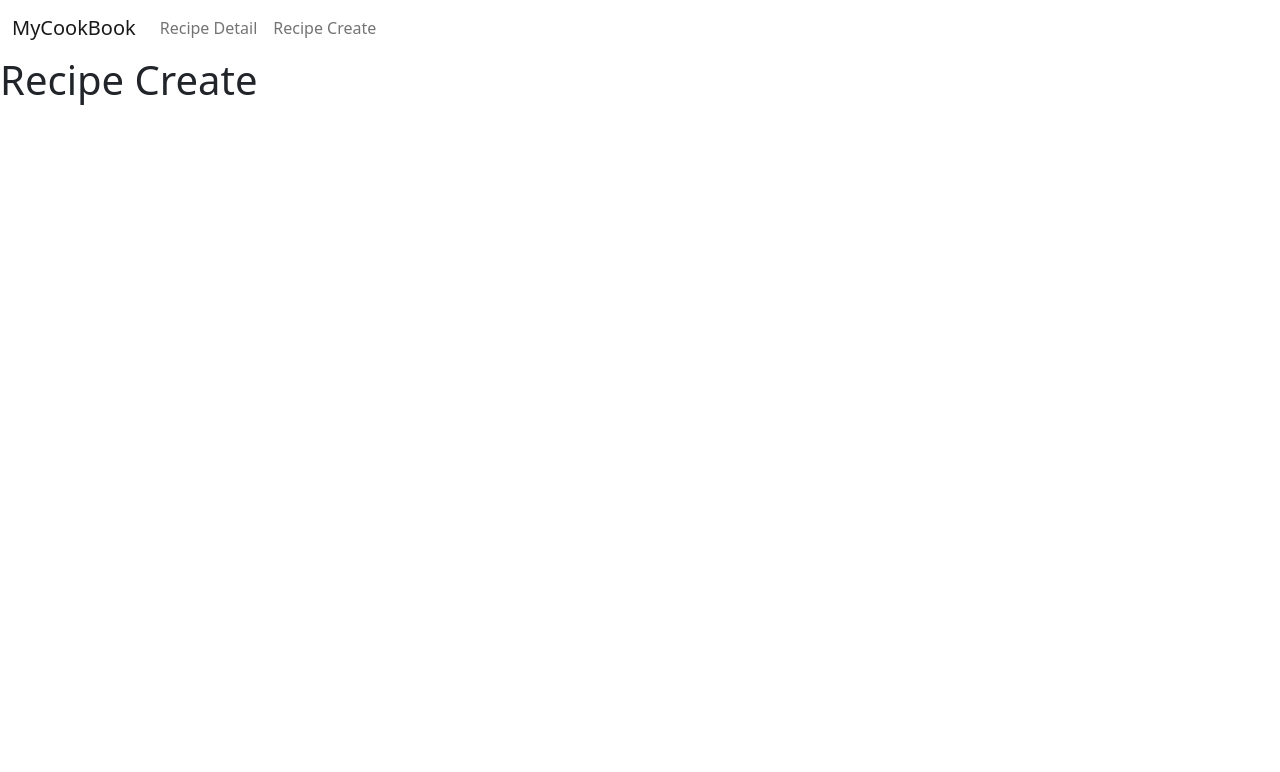
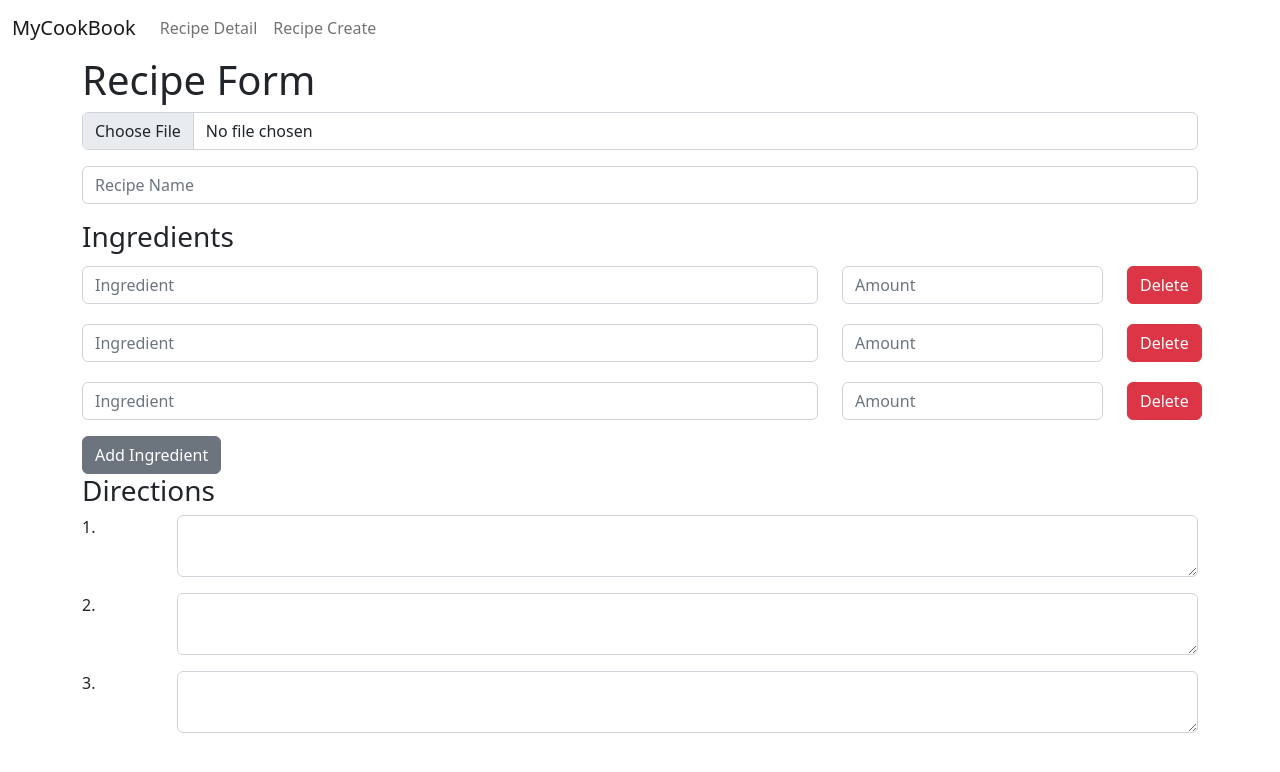
Before and after one commit to colormethanh/MyCookBook-A_Recipe_Sharing_App, a React (Create React App) app in the folder frontend/: page /RecipeCreate in a window 1280 px wide. Shown: the top 772 px of the page. Built offline with nearby package versions, Linux system fonts and the light colour scheme.

Commit message:
Ingredient add/delete button in recipeCreate

```diff
--- a/frontend/src/index.js
+++ b/frontend/src/index.js
@@ -10,7 +10,6 @@ import 'bootstrap/dist/css/bootstrap.min.css';
 import {
   createBrowserRouter,
   RouterProvider,
-  Route
 } from "react-router-dom";
 import RecipeCreateContainer from './recipeComponents/recipeCreate';
 
--- a/frontend/src/recipeComponents/recipeContainer.js
+++ b/frontend/src/recipeComponents/recipeContainer.js
@@ -2,11 +2,6 @@ import React from 'react';
 import burger from './burger.jpg';
 import './recipeContainer.css'
 const { DateTime } = require('luxon');
-
-
-
-
-
 
 function RecipeBody(props) {
 
--- a/frontend/src/recipeComponents/recipeCreate.js
+++ b/frontend/src/recipeComponents/recipeCreate.js
@@ -1,9 +1,172 @@
-import React from 'react';
+import React, { useEffect, useState } from 'react';
+import { Col, FormGroup, Input, Label, Row, Button } from 'reactstrap';
+
+
+function createKey () {
+    const key = Math.random() * 1000
+    return key
+}
+
+function ImageSection(props){
+    const [images, setImages] = useState([]);
+    const [imageURLs, setImageURLs] = useState([]);
+
+
+    useEffect(() =>{
+        if (images.length < 1) return;
+        const newImageURLs = [];
+        images.forEach(image => newImageURLs.push(URL.createObjectURL(image)));
+        setImageURLs(newImageURLs)
+    }, [images]);
+
+    function onImageChange(e) {
+        setImages([...e.target.files])
+    }
+
+
+    return(
+        <FormGroup>
+            {imageURLs.map(imageSrc => <img alt="recipeImage" src={imageSrc}/>)}
+            <Input id="recipeImage" type="file" onChange={onImageChange} />
+        </FormGroup>
+    )
+}
+
+
+function DirectionRow(props){
+    return(
+        <FormGroup>
+            <Row>
+                <Col md={1}>
+                    <Label for='Direction2'>
+                        {props.order}.
+                    </Label>
+                </Col>
+                <Col md={11}>
+                    <Input
+                    id="Direction2"
+                    type='textarea'
+                    />
+                </Col>
+            </Row>
+        </FormGroup>
+    )
+}
+
+function DirectionSection(props){
+
+    const directionsAmnt = 3
+    const directions = []
+
+    for (let i = 1; i < directionsAmnt + 1; i++){
+        let dir = <DirectionRow order={i}/>;
+        directions.push(dir);
+    }
+
+    return (
+        <div>
+            <h3> Directions </h3>
+            {directions}
+        </div>
+    )
+}
+
+
+function IngredientRow(props){
+    return (
+        <FormGroup>
+            <Row>
+                <Col className='mt-1' md={8}>
+                    <Input placeholder='Ingredient' />
+                </Col>
+                <Col className='mt-1' md={3}>
+                    <Input placeholder='Amount' />
+                </Col>
+                <Col className='mt-1' md={1}>
+                    <Button color="danger" onClick={props.onClick}> Delete </Button>
+                </Col>
+            </Row>
+        </FormGroup>
+    )
+}
+
+function IngredientSection(prop){
+
+    const [ingredients, setIngredients] = useState([])
+    const [ingredientAmnt, setIngredientAmnt] = useState(3)
+
+
+    useEffect(() => {
+        console.log(ingredients);
+    }, [ingredients])
+
+    useEffect(() => {
+        let lst = []
+        let len = ingredients.length
+
+        ingredients.forEach(ingredient => { // Push all the current ingredients first
+            lst.push(ingredient)
+        });
+        for (let i = 0; i < ingredientAmnt - len; i++){ // push the new row into lst
+            lst.push(createIngredient());
+        };
+        setIngredients(lst);
+    }, [ingredientAmnt])
+
+
+    function createIngredient () {
+        return(
+            {
+                'key':createKey(),
+                'name':"",
+                'amount':"",
+            }
+        )
+    }
+
+    const handleRemove = (e, key) => {
+        console.log (`Key is ${key}`);
+
+        setIngredients(ingredients.filter(ingredient => {return ingredient.key !== key}));
+        setIngredientAmnt(ingredientAmnt - 1)
+    }
+
+
+    function handleNewIngredient(e){
+        let amnt = ingredientAmnt + 1;
+        setIngredientAmnt(amnt);
+    }
+
+    return(
+        <div>
+            <h3> Ingredients </h3>
+            {ingredients.map((ingredient) => {
+                return <IngredientRow onClick={(e) => handleRemove(e, ingredient.key)} key={ingredient.key}/>
+            })}
+            <Button name="1" onClick={handleNewIngredient}> Add Ingredient </Button>
+        </div>
+    )
+}
 
 
 export default function RecipeCreateContainer(prop){
 
     return (
-        <h1> Recipe Create </h1>
+        <div className='container'>
+            <h1> Recipe Form </h1>
+
+            <form>
+
+                <ImageSection />
+                <FormGroup>
+                    <Input
+                    id="recipeName"
+                    placeholder='Recipe Name'/>
+                </FormGroup>
+                <IngredientSection />
+                <DirectionSection />
+            </form>
+        </div>
+
     )
 }
```
